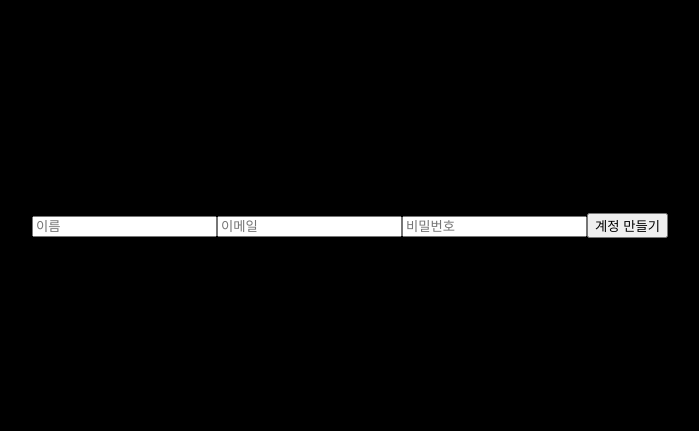
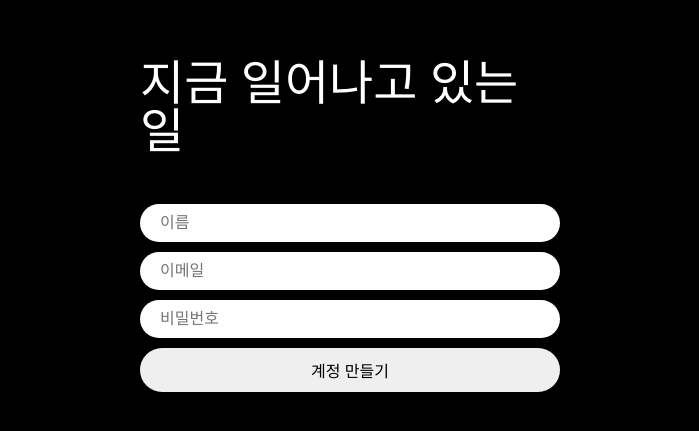
Before and after one commit to hyeonpearl/snap-story, a React (Vite) app: page /signup in a window 1280 px wide. Shown: the part 183-614 px from the top of the page, without its empty margins (290-989 px from the left). Built offline with nearby package versions, Linux system fonts and the light colour scheme.

Commit message:
feat: Sign Up Form & UI 코드 작성

```diff
--- a/src/App.tsx
+++ b/src/App.tsx
@@ -3,13 +3,15 @@ import { useEffect, useState } from 'react';
 
 import PageLayout from './_zlib/components/PageLayout';
 import Loading from './_zlib/components/Loading';
+import Wrapper from './_zlib/components/Wrapper';
 import GlobalStyles from './_zlib/styles/GlobalStyles';
+
+import { auth } from './_zlib/server/firebase';
 
 import Home from './pages/Home';
 import Profile from './pages/Profile';
 import SignUp from './pages/SignUp';
 import SignIn from './pages/SignIn';
-import { auth } from './_zlib/server/firebase';
 
 const router = createBrowserRouter([
   {
@@ -44,8 +46,10 @@ export default function App() {
 
   return (
     <>
-      <GlobalStyles />
-      {isLoading ? <Loading /> : <RouterProvider router={router} />}
+      <Wrapper>
+        <GlobalStyles />
+        {isLoading ? <Loading /> : <RouterProvider router={router} />}
+      </Wrapper>
     </>
   );
 }
--- a/src/_zlib/components/Form.tsx
+++ b/src/_zlib/components/Form.tsx
@@ -4,4 +4,10 @@ export default function Form({ ...props }) {
   return <StyledForm {...props} />;
 }
 
-const StyledForm = styled.form``;
+const StyledForm = styled.form`
+  margin-top: 50px;
+  display: flex;
+  flex-direction: column;
+  width: 100%;
+  gap: 10px;
+`;
--- a/src/_zlib/components/Input.tsx
+++ b/src/_zlib/components/Input.tsx
@@ -1,3 +1,20 @@
+import { styled } from 'styled-components';
+
 export default function Input({ ...props }) {
-  return <input {...props} />;
+  return <StyledInput {...props} />;
 }
+
+const StyledInput = styled.input`
+  padding: 10px 20px;
+  border-radius: 50px;
+  border: none;
+  font-size: 16px;
+
+  &[type='submit'] {
+    cursor: pointer;
+
+    &:hover {
+      opacity: 0.8;
+    }
+  }
+`;
--- a/src/_zlib/components/Txt.tsx
+++ b/src/_zlib/components/Txt.tsx
@@ -1,7 +1,20 @@
-import { styled } from 'styled-components';
+import { HTMLAttributes } from 'react';
+import { css, styled } from 'styled-components';
 
-export default function Txt({ ...props }) {
-  return <StyledTxt {...props} />;
+interface Props extends HTMLAttributes<HTMLSpanElement> {
+  typography?: string;
 }
 
-export const StyledTxt = styled.span``;
+export default function Txt({ typography, ...props }: Props) {
+  return <StyledTxt typography={typography} {...props} />;
+}
+
+export const StyledTxt = styled.span<Props>`
+  font-size: 1rem;
+
+  ${({ typography }) =>
+    typography === 'title' &&
+    css`
+      font-size: 48px;
+    `};
+`;
--- a/src/_zlib/components/Wrapper.tsx
+++ b/src/_zlib/components/Wrapper.tsx
@@ -1,12 +1,25 @@
-import { styled } from 'styled-components';
+import { HTMLAttributes } from 'react';
+import { css, styled } from 'styled-components';
 
-export default function Wrapper({ ...props }) {
-  return <StyledWrapper {...props} />;
+interface Props extends HTMLAttributes<HTMLDivElement> {
+  type?: string;
+  direction?: 'horizontal' | 'vertical';
 }
 
-export const StyledWrapper = styled.div`
+export default function Wrapper({ type, direction, ...props }: Props) {
+  return <StyledWrapper type={type} direction={direction} {...props} />;
+}
+
+const StyledWrapper = styled.div<Props>`
   height: 100vh;
   display: flex;
   justify-content: center;
-  align-items: center;
+
+  ${({ type }) =>
+    type === 'form' &&
+    css`
+      flex-direction: column;
+      align-items: center;
+      width: 420px;
+    `}
 `;
--- a/src/pages/SignUp.tsx
+++ b/src/pages/SignUp.tsx
@@ -1,20 +1,81 @@
+import React, { useState } from 'react';
+
 import Wrapper from '../_zlib/components/Wrapper';
 import Form from '../_zlib/components/Form';
 import Input from '../_zlib/components/Input';
+import Txt from '../_zlib/components/Txt';
 
 export default function SignUp() {
+  const initialForm = { name: '', email: '', password: '' };
+  const [form, setForm] = useState(initialForm);
+
+  const onChange = (e: React.ChangeEvent<HTMLInputElement>) => {
+    const {
+      target: { name, value },
+    } = e;
+
+    switch (true) {
+      case name === 'name': {
+        setForm(prev => ({ ...prev, name: value }));
+        break;
+      }
+      case name === 'email': {
+        setForm(prev => ({ ...prev, email: value }));
+        break;
+      }
+      case name === 'password': {
+        setForm(prev => ({ ...prev, password: value }));
+        break;
+      }
+      default: {
+        return;
+      }
+    }
+  };
+  const onSubmit = (e: React.FormEvent<HTMLFormElement>) => {
+    e.preventDefault();
+    try {
+      // 계정 생성
+      // 사용자 이름 설정
+      // 홈페이지로 redirect
+      console.log(form);
+    } catch (error) {
+      // setError
+      console.log(error);
+    } finally {
+      // setLoading(false)
+    }
+  };
+
   return (
-    <Wrapper>
-      <Form>
-        <Input name={'name'} placeholder={'이름'} type={'text'} required />
-        <Input name={'email'} placeholder={'이메일'} type={'email'} required />
+    <Wrapper type={'form'}>
+      <Txt typography={'title'}>지금 일어나고 있는 일</Txt>
+      <Form onSubmit={onSubmit}>
+        <Input
+          name={'name'}
+          placeholder={'이름'}
+          value={form.name}
+          type={'text'}
+          onChange={onChange}
+          required
+        />
+        <Input
+          name={'email'}
+          placeholder={'이메일'}
+          value={form.email}
+          type={'email'}
+          onChange={onChange}
+          required
+        />
         <Input
           name={'password'}
           placeholder={'비밀번호'}
+          value={form.password}
           type={'password'}
+          onChange={onChange}
           required
         />
-        <Input type={'submit'} value={'계정 만들기'} required />
+        <Input value={'계정 만들기'} type={'submit'} required />
       </Form>
     </Wrapper>
   );
```
